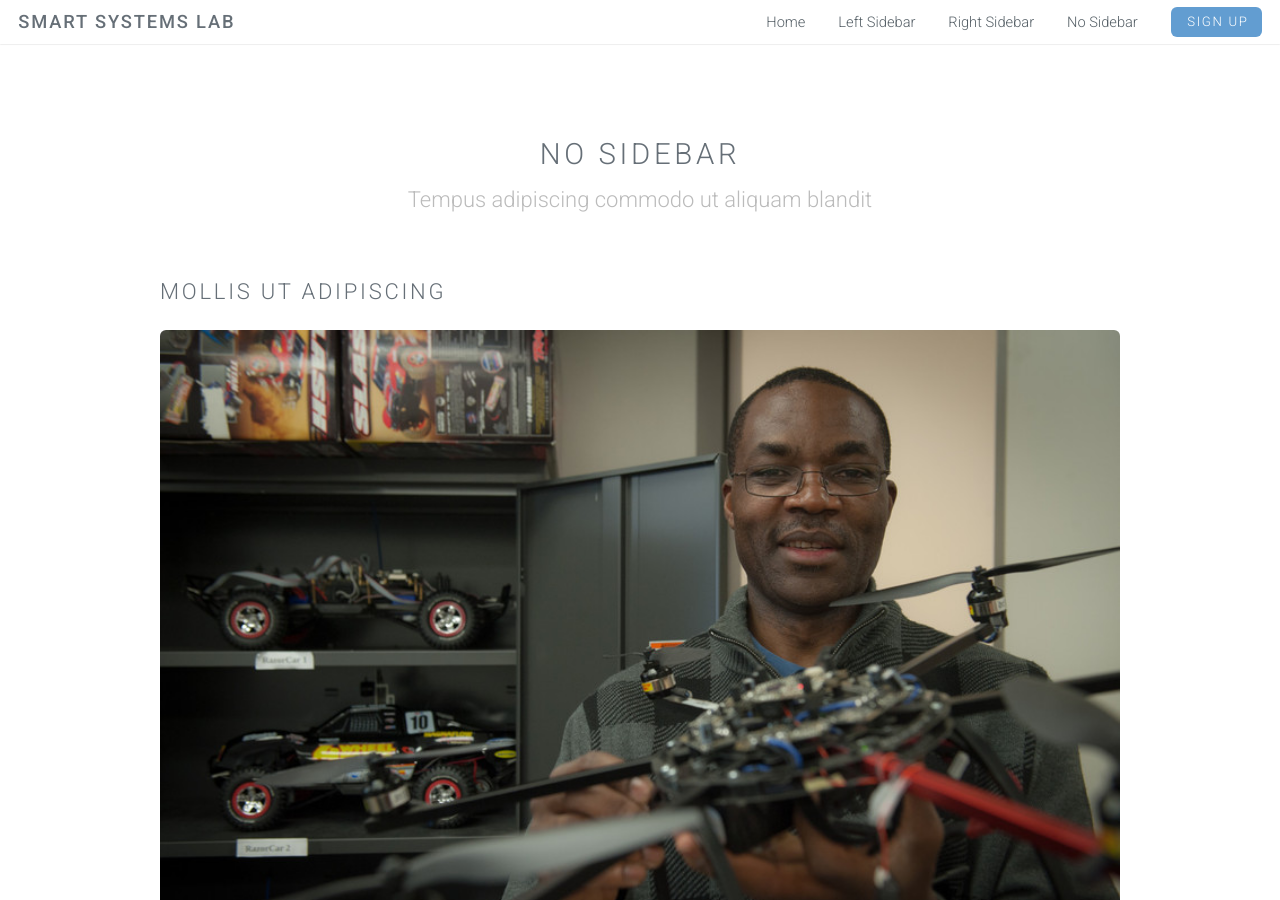
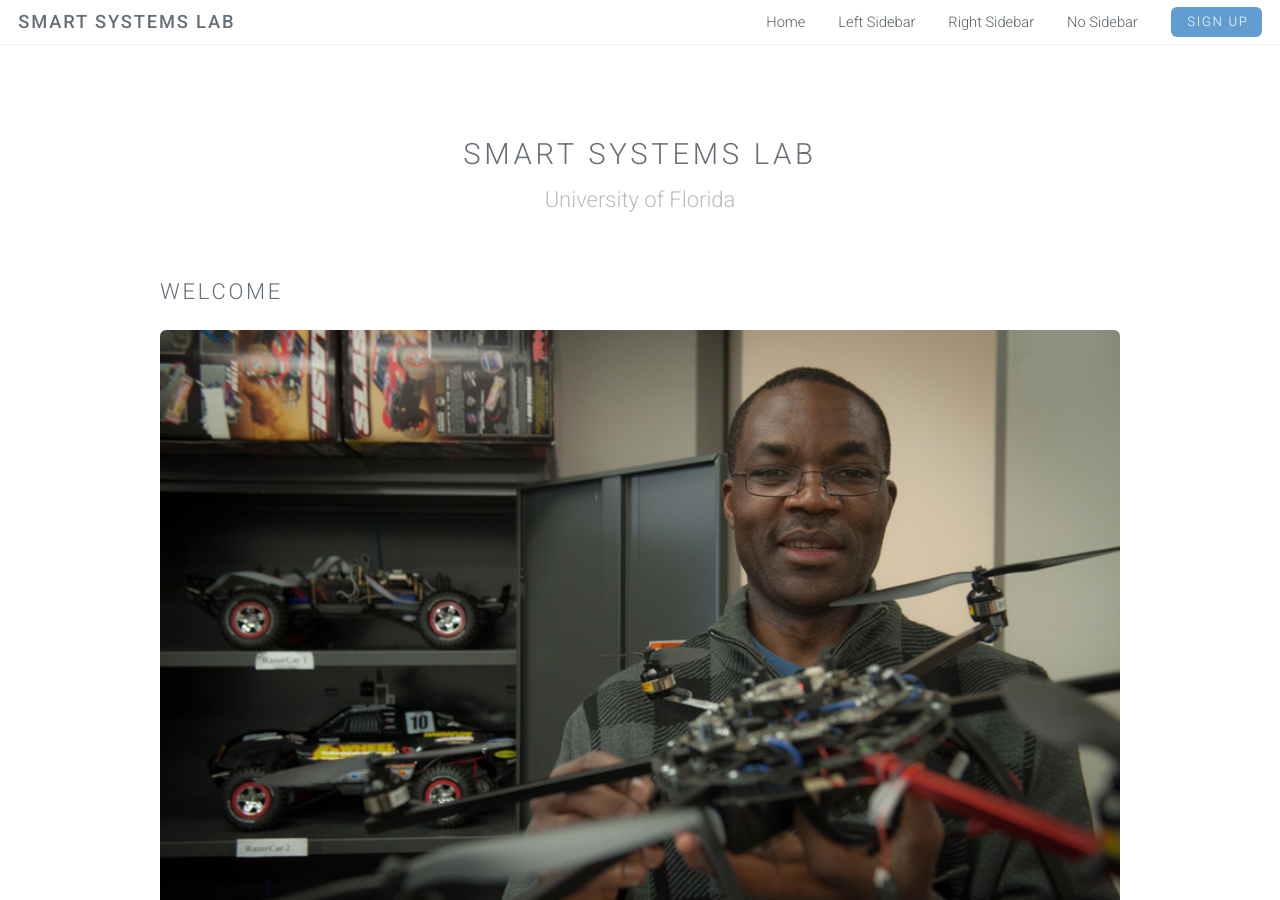
Before and after one commit to smartsystemslab-uf/smartsystemslab-uf.github.io, a Jekyll site: the page no-sidebar.html, which Jekyll copies as it is, in a window 1280 px wide and 900 px high. Built offline with Jekyll 4.4.1, drawn with Linux system fonts in a browser that asks for light colours.

Commit message:
Update no-sidebar.html

```diff
--- a/no-sidebar.html
+++ b/no-sidebar.html
@@ -40,12 +40,12 @@
 		<!-- Main -->
 			<section id="main" class="wrapper style1">
 				<header class="major">
-					<h2>No Sidebar</h2>
-					<p>Tempus adipiscing commodo ut aliquam blandit</p>
+					<h2>Smart Systems Lab</h2>
+					<p>University of Florida</p>
 				</header>
 				<div class="container">
 					<section>
-						<h2>Mollis ut adipiscing</h2>
+						<h2>Welcome</h2>
 						<a href="#" class="image fit"><img src="images/banner.jpg" alt="" /></a>
 
 
```
